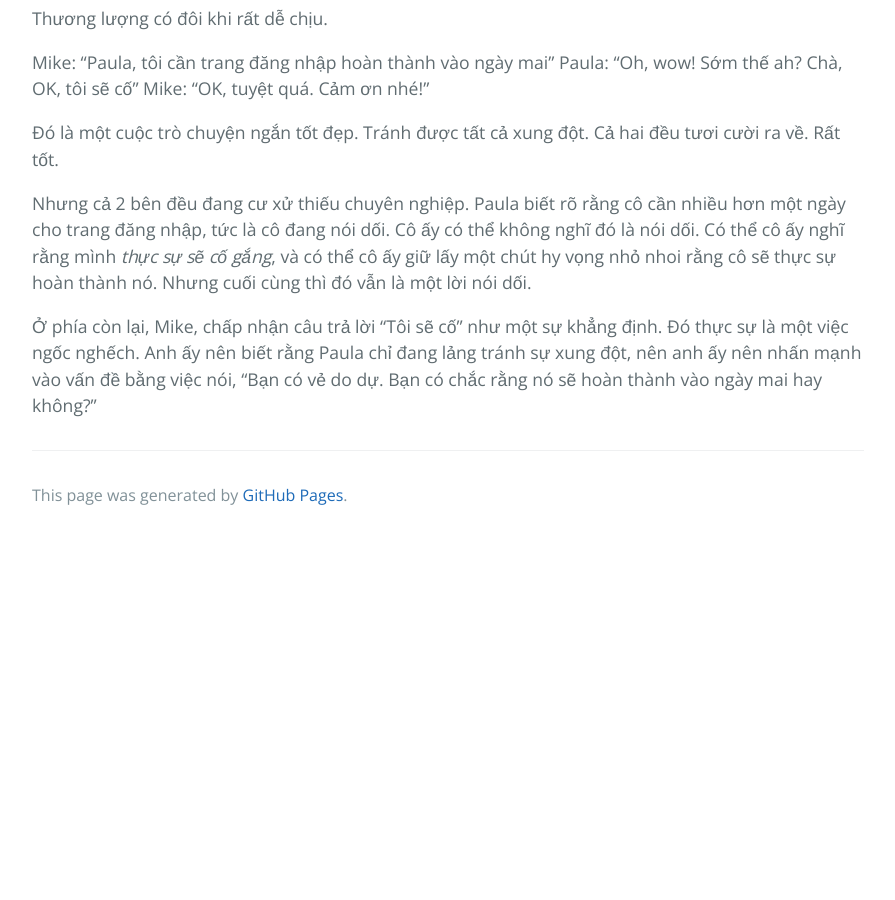
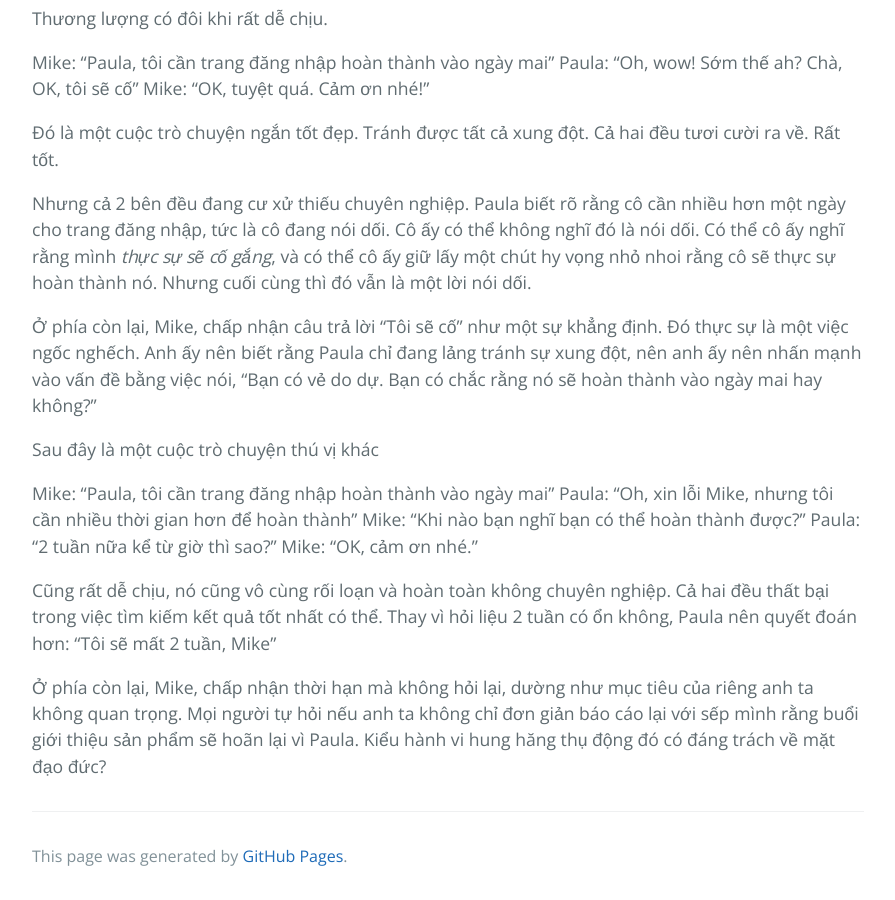
Before and after one commit to HaiBV/haibv.github.io, a Jekyll site: the page built from clean-coder/chapter-2-saying-no.md, in a window 1280 px wide and 900 px high, scrolled down 3195 px. Shown: the whole window, without its empty margins (192-1087 px from the left). Built offline with Jekyll 4.4.1, drawn with Linux system fonts in a browser that asks for light colours; our own code applies the rules of GitHub Pages for plain Markdown files; before the commit the page ends 3734 px from its top, so only the background shows below that.

Commit message:
Update The Clean Coder - Chapter 2 Saying No

```diff
--- a/clean-coder/chapter-2-saying-no.md
+++ b/clean-coder/chapter-2-saying-no.md
@@ -79,3 +79,15 @@ Mike: "OK, tuyệt quá. Cảm ơn nhé!"
 Nhưng cả 2 bên đều đang cư xử thiếu chuyên nghiệp. Paula biết rõ rằng cô cần nhiều hơn một ngày cho trang đăng nhập, tức là cô đang nói dối. Cô ấy có thể không nghĩ đó là nói dối. Có thể cô ấy nghĩ rằng mình _thực sự sẽ cố gắng_, và có thể cô ấy giữ lấy một chút hy vọng nhỏ nhoi rằng cô sẽ thực sự hoàn thành nó. Nhưng cuối cùng thì đó vẫn là một lời nói dối.
 
 Ở phía còn lại, Mike, chấp nhận câu trả lời "Tôi sẽ cố" như một sự khẳng định. Đó thực sự là một việc ngốc nghếch. Anh ấy nên biết rằng Paula chỉ đang lảng tránh sự xung đột, nên anh ấy nên nhấn mạnh vào vấn đề bằng việc nói, "Bạn có vẻ do dự. Bạn có chắc rằng nó sẽ hoàn thành vào ngày mai hay không?"
+
+Sau đây là một cuộc trò chuyện thú vị khác
+
+Mike: "Paula, tôi cần trang đăng nhập hoàn thành vào ngày mai"
+Paula: "Oh, xin lỗi Mike, nhưng tôi cần nhiều thời gian hơn để hoàn thành"
+Mike: "Khi nào bạn nghĩ bạn có thể hoàn thành được?"
+Paula: "2 tuần nữa kể từ giờ thì sao?"
+Mike: "OK, cảm ơn nhé."
+
+Cũng rất dễ chịu, nó cũng vô cùng rối loạn và hoàn toàn không chuyên nghiệp. Cả hai đều thất bại trong việc tìm kiếm kết quả tốt nhất có thể. Thay vì hỏi liệu 2 tuần có ổn không, Paula nên quyết đoán hơn: "Tôi sẽ mất 2 tuần, Mike"
+
+Ở phía còn lại, Mike, chấp nhận thời hạn mà không hỏi lại, dường như mục tiêu của riêng anh ta không quan trọng. Mọi người tự hỏi nếu anh ta không chỉ đơn giản báo cáo lại với sếp mình rằng buổi giới thiệu sản phẩm sẽ hoãn lại vì Paula. Kiểu hành vi hung hăng thụ động đó có đáng trách về mặt đạo đức?
```
